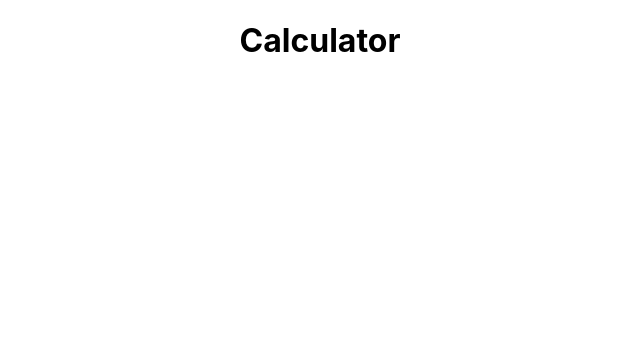
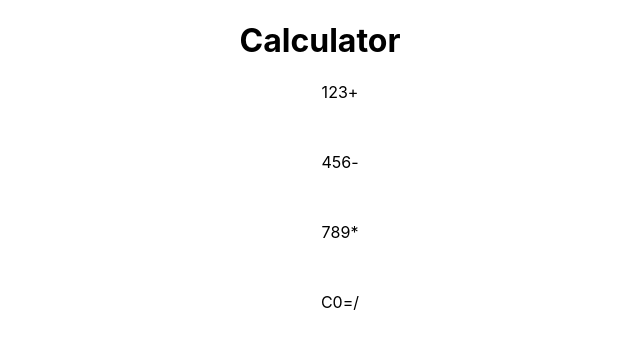
Before and after one commit to innovationcode/basic-calculator-app, a React (Create React App) app in the folder calculator/: page / in a window 1280 px wide. Shown: the top 348 px of the page, without its empty margins (320-960 px from the left). Built offline with nearby package versions, Linux system fonts and the light colour scheme; the HTML template or start-up script is replaced by a standard one.

Commit message:
basic rows for calculator

```diff
--- a/calculator/src/App.css
+++ b/calculator/src/App.css
@@ -2,37 +2,13 @@
   text-align: center;
 }
 
-.App-logo {
-  height: 40vmin;
-  pointer-events: none;
+ul {
+  margin-bottom : 50px;
 }
 
-@media (prefers-reduced-motion: no-preference) {
-  .App-logo {
-    animation: App-logo-spin infinite 20s linear;
-  }
+li {
+  list-style: none;
+  display: inline;
+
+
 }
-
-.App-header {
-  background-color: #282c34;
-  min-height: 100vh;
-  display: flex;
-  flex-direction: column;
-  align-items: center;
-  justify-content: center;
-  font-size: calc(10px + 2vmin);
-  color: white;
-}
-
-.App-link {
-  color: #61dafb;
-}
-
-@keyframes App-logo-spin {
-  from {
-    transform: rotate(0deg);
-  }
-  to {
-    transform: rotate(360deg);
-  }
-}
--- a/calculator/src/App.js
+++ b/calculator/src/App.js
@@ -1,13 +1,48 @@
 import React from 'react';
 import './App.css';
 
-function App() {
-  return (
-    <div className="App">
-      <h1>Calculator</h1>
+class App extends React.Component{
 
-    </div>
-  );
+  render() {
+    return (
+      <div className="App">
+        <h1>Calculator</h1>
+        <div>
+            {/* First Row  */}
+            <ul>
+              <li>1</li>
+              <li>2</li>
+              <li>3</li>
+              <li>+</li>
+            </ul>
+
+            {/* Second Row  */}
+            <ul>
+              <li>4</li>
+              <li>5</li>
+              <li>6</li>
+              <li>-</li>
+            </ul>
+
+            {/* Third Row  */}
+            <ul>
+              <li>7</li>
+              <li>8</li>
+              <li>9</li>
+              <li>*</li>
+            </ul>
+
+            {/* Forth Row  */}
+            <ul>
+              <li>C</li>
+              <li>0</li>
+              <li>=</li>
+              <li>/</li>
+            </ul>
+        </div>
+      </div>
+    );
+  }
 }
 
 export default App;
```
